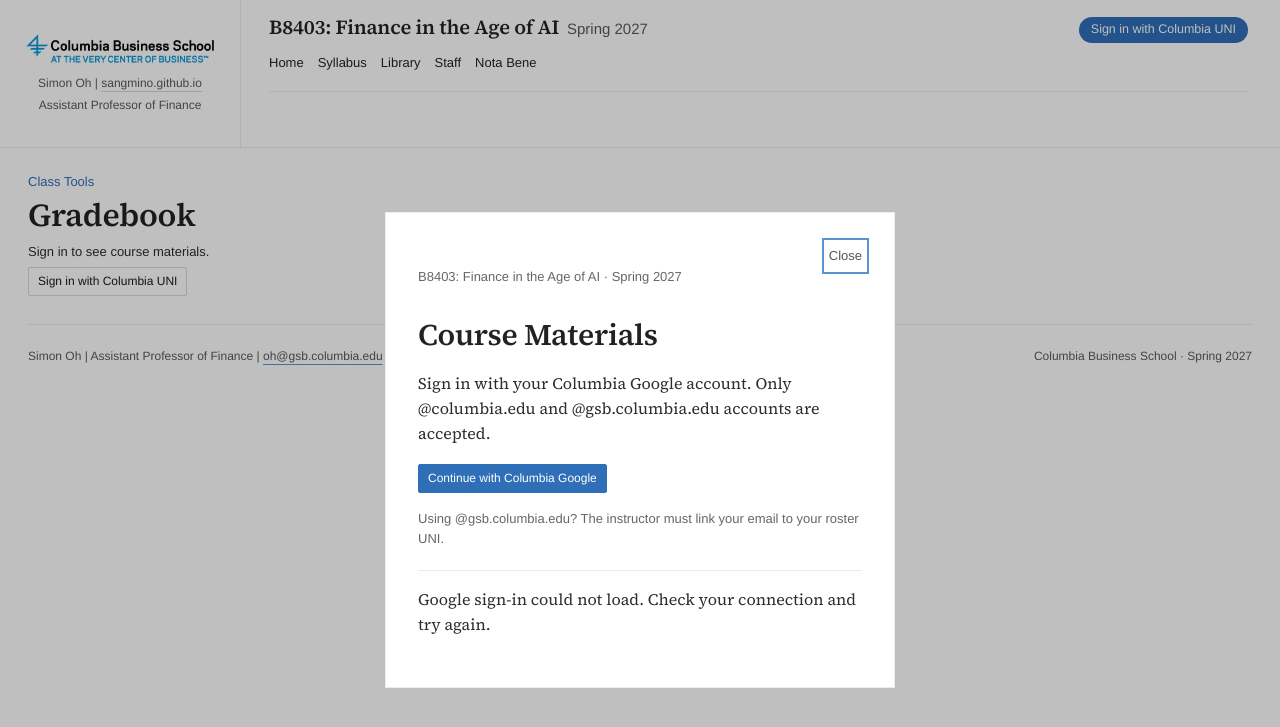
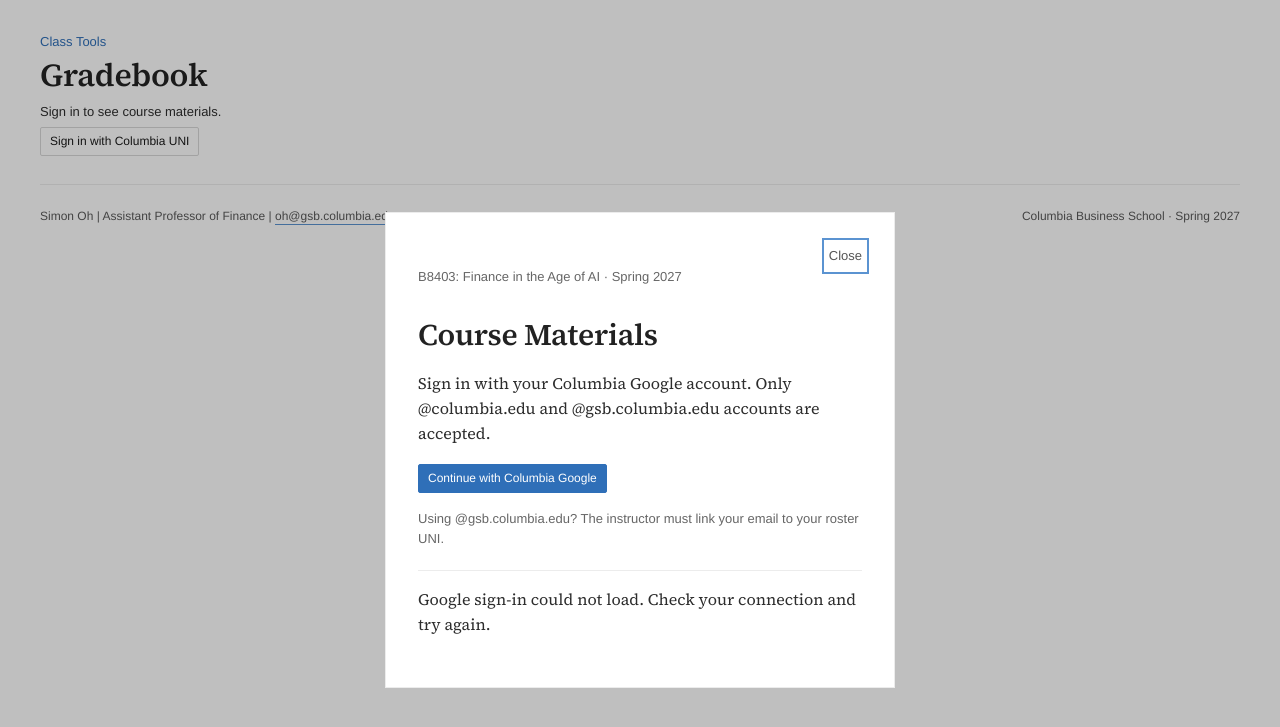
Before and after one commit to ai-finance-cbs/ai-finance-cbs.github.io, a Jekyll site: the page built from materials/gradebook.html, in a window 1280 px wide. Shown: the top 727 px of the page. Built offline with Jekyll 4.4.1, drawn with Linux system fonts in a browser that asks for light colours; a script that is not in the unit is left out.

Commit message:
Speakers in the right pane; Gradebook opens as a standalone page in a new tab
Claude-Session: https://claude.ai/code/session_01P7yzuGrLKbnsZHndtHfwR5

```diff
--- a/_includes/sidebar.html
+++ b/_includes/sidebar.html
@@ -37,7 +37,7 @@
         <li class="member-sep" data-grading-member hidden aria-hidden="true"></li>
         {% assign staff_tabs = 'Gradebook,Attendance' | split: ',' %}
         {% for tab in staff_tabs %}{% capture u %}/materials/{{ tab | downcase }}/{% endcapture %}
-        <li data-grading-member data-zone="staff" hidden><a href="{{ u | relative_url }}"{% if page.url == u %} aria-current="page"{% endif %}>{{ tab }}</a></li>
+        <li data-grading-member data-zone="staff" hidden><a href="{{ u | relative_url }}"{% if page.url == u %} aria-current="page"{% endif %}{% if tab == 'Gradebook' %} target="_blank" rel="noopener"{% endif %}>{{ tab }}</a></li>
         {% endfor %}
         {% assign admin_tabs = 'Roster,Settings,Preparation,Speakers' | split: ',' %}
         {% for tab in admin_tabs %}{% capture u %}/materials/{{ tab | downcase }}/{% endcapture %}
--- a/_layouts/default.html
+++ b/_layouts/default.html
@@ -14,7 +14,7 @@
   <script src="{{ '/assets/materials-config.js' | relative_url }}" defer></script>
   <script type="module" src="{{ '/assets/materials/app.js' | relative_url }}"></script>
 </head>
-<body data-calendar-url="{{ site.supabase_url | escape }}" class="{% if page.url contains '/library/' or page.url contains '/syllabus/' or page.url contains '/materials/' %}in-library{% endif %}{% if page.material_week %} week-page{% endif %}">
+<body data-calendar-url="{{ site.supabase_url | escape }}" class="{% if page.url contains '/library/' or page.url contains '/syllabus/' or page.url contains '/materials/' %}in-library{% endif %}{% if page.material_week %} week-page{% endif %}{% if page.standalone %} standalone-tool{% endif %}">
   <a class="skip-link" href="#main">Skip to content</a>
   {% include sidebar.html %}
   <main id="main" tabindex="-1">
--- a/assets/materials/app.js
+++ b/assets/materials/app.js
@@ -14,7 +14,9 @@ import { OWNER, WEEK_TITLES, ROLE_LABELS, fakeAuthAllowed, isColumbiaEmail, norm
 const config = window.COURSE_MATERIALS || { base: '', url: '', key: '' };
 const root = document.getElementById('materials-root');
 document.body.classList.toggle('class-tools', !!root && ['week', 'landing', 'assignments', ...CLASS_PAGES, ...INSTRUCTOR_PAGES].includes(root.dataset.page));
-document.body.classList.toggle('full-tools', !!root && [...CLASS_PAGES, ...INSTRUCTOR_PAGES].includes(root.dataset.page));
+// Speakers stays in the right pane; Gradebook is a standalone page in its own tab; other tool pages use the full width.
+const RIGHT_PANE_PAGES = ['speakers', 'gradebook'];
+document.body.classList.toggle('full-tools', !!root && [...CLASS_PAGES, ...INSTRUCTOR_PAGES].includes(root.dataset.page) && !RIGHT_PANE_PAGES.includes(root.dataset.page));
 const openSettings = new Set();
 const dialog = document.getElementById('materials-login');
 const message = dialog.querySelector('[data-login-message]');
--- a/assets/site.css
+++ b/assets/site.css
@@ -1121,3 +1121,9 @@ body.week-page #materials-root h3.card-sub { font:700 18px/1.3 "Helvetica Neue",
 .field-note:first-of-type { border-top:0; padding-top:4px; }
 .field-note h2 { font-size:20px; line-height:1.35; margin:0 0 12px; }
 .field-note ul ul { margin-top:6px; }
+
+/* Gradebook opens in its own tab: no course header or sidebars, full width. */
+body.standalone-tool { --topbar:0px; }
+body.standalone-tool .topbar, body.standalone-tool .site-sidebar, body.standalone-tool .skip-link, body.standalone-tool .subnav-inline { display:none !important; }
+body.standalone-tool main { margin-left:0; padding:32px 40px 0; }
+body.standalone-tool .content { max-width:none; }
--- a/materials/gradebook.html
+++ b/materials/gradebook.html
@@ -1,6 +1,7 @@
 ---
 title: "Gradebook"
 kicker: Class Tools
+standalone: true
 permalink: /materials/gradebook/
 ---
 <div id="materials-root" data-page="gradebook" aria-live="polite">
```
Also changed, not shown: tests/e2e/class-tools.spec.mjs (+2 -1 lines), tests/e2e/topbar.spec.mjs (+1 -1 lines).
